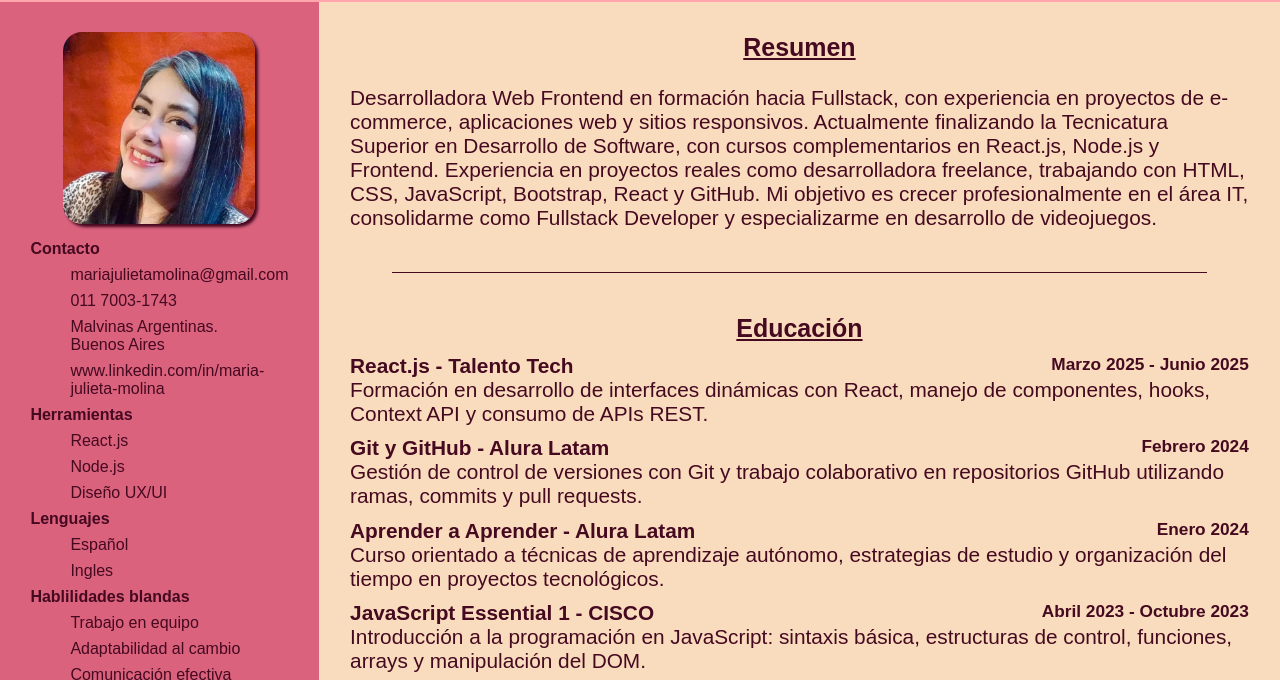
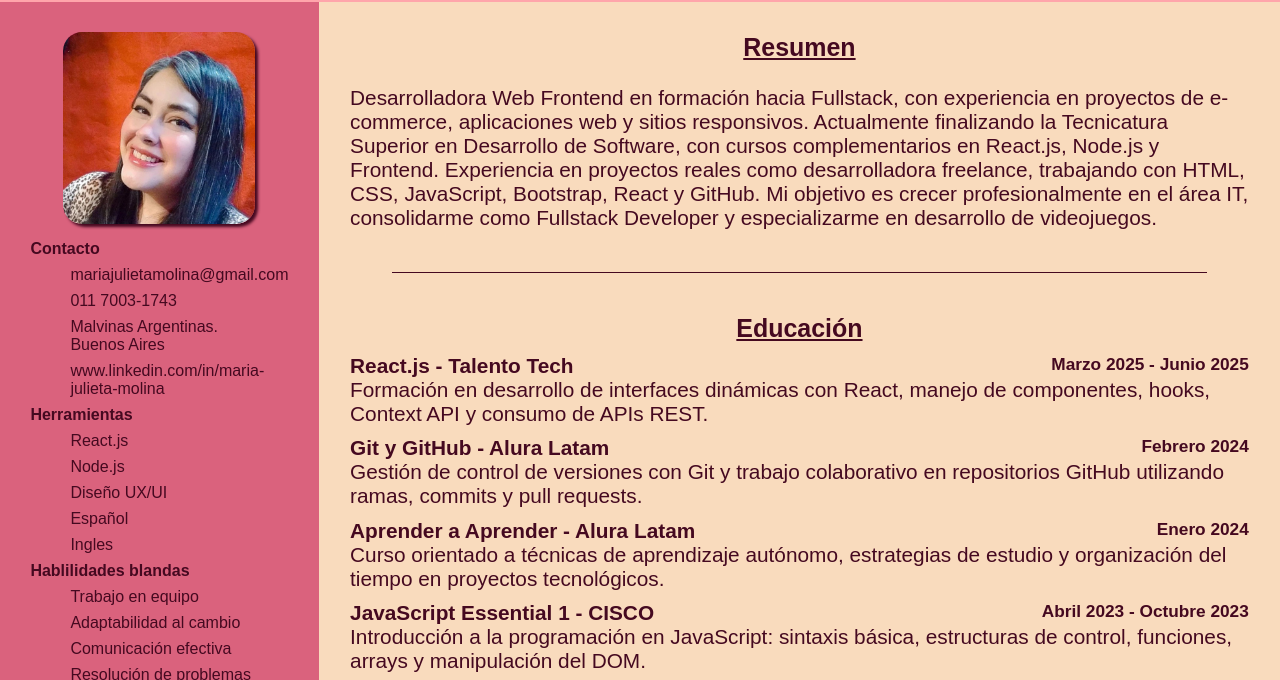
Before and after one commit to MariaJulietaMolina/cvfullstackmariajulietamolina, a plain HTML site: page Index.html in a window 1280 px wide. Shown: the part 93-773 px from the top of the page. Drawn offline with Linux system fonts and the light colour scheme.

Commit message:
dale que me cago quemando

```diff
--- a/Index.html
+++ b/Index.html
@@ -53,7 +53,7 @@
             </div>
 
             <div>
-                <h4>Lenguajes</h4>
+
                 <ul>
                     <li>Español</li>
                     <li>Ingles</li>
```
Also changed, not shown: IndexE.html (+2 -2 lines).
